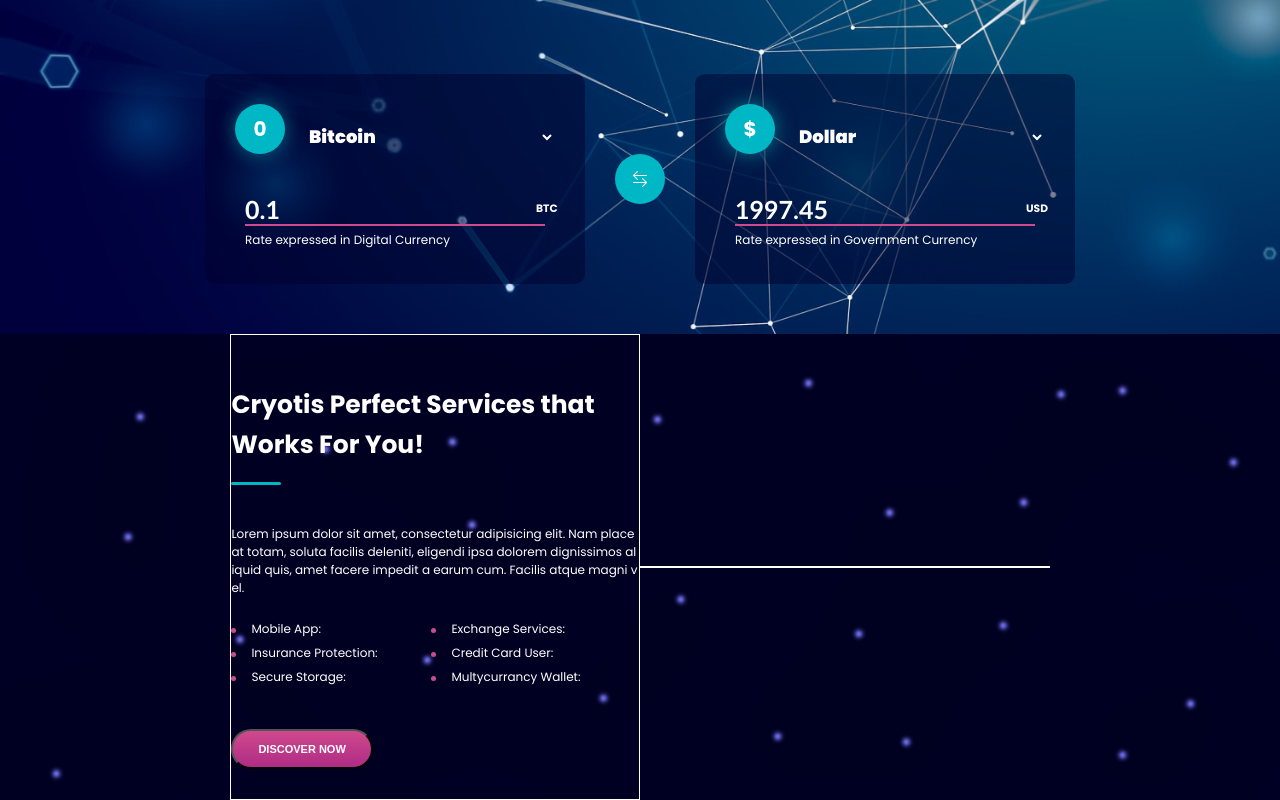
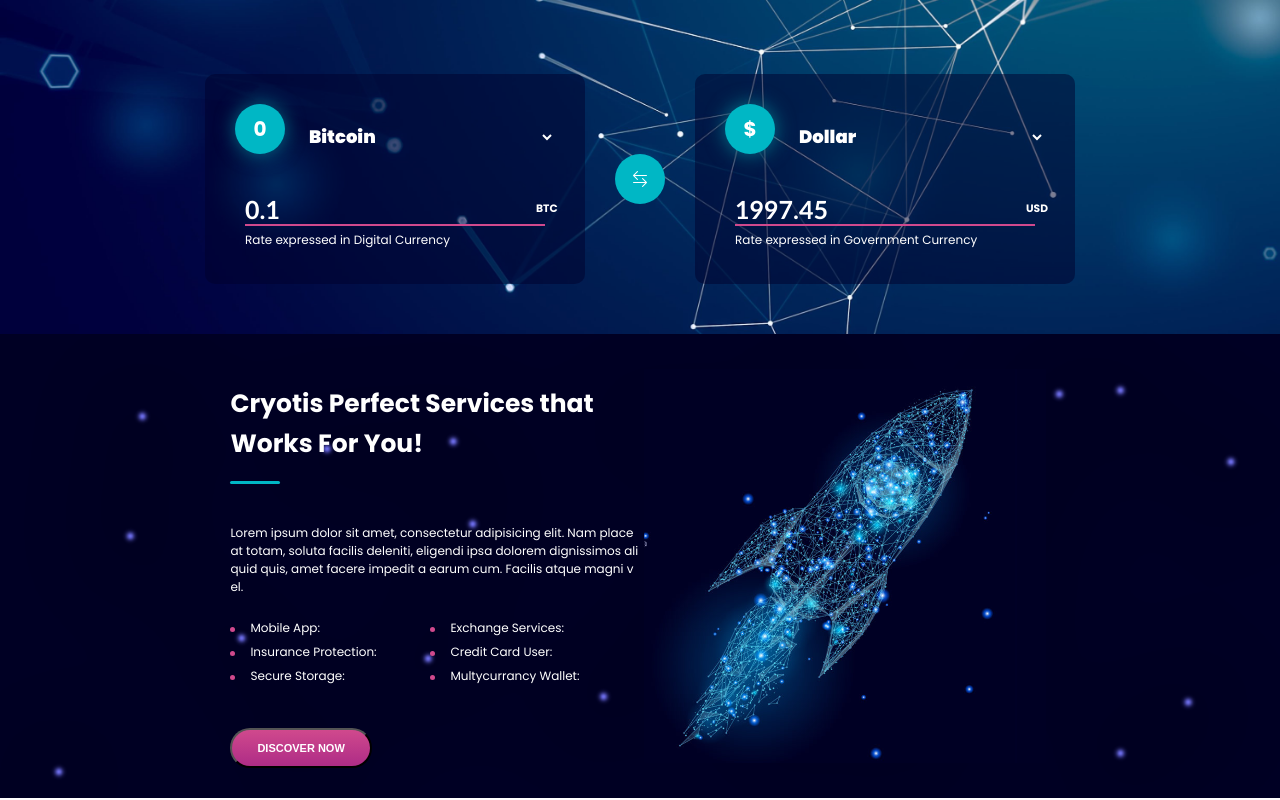
Before and after one commit to francoasevey/Cryptocurrency-Website, a plain HTML site: page index.html in a window 1280 px wide. Shown: the part 1699-2499 px from the top of the page. Drawn offline with nearby package versions, Linux system fonts and the light colour scheme.

Commit message:
rocket img

```diff
--- a/index.html
+++ b/index.html
@@ -122,7 +122,9 @@
             </ul>
             <button>DISCOVER NOW</button>
         </div>
-        <div class="rocket_img"></div>
+        <div class="rocket_img">
+            <img src="/img/Crypto Rocket.png" alt="">
+        </div>
     </div>
 
     <script src="/script.js"></script>
--- a/main.css
+++ b/main.css
@@ -378,7 +378,7 @@ aside button:hover{
 .rocket_img{
     width: 32%;
     height: auto;
-    border: 1px solid var(--color-1);
+    /*border: 1px solid var(--color-1);*/
     color: var(--color-1);
 }
 .rocket .rocket_content h1{
@@ -440,3 +440,8 @@ aside button:hover{
 .rocket .rocket_content button:hover{
     background: linear-gradient(0deg, #d0498d #ae2c86);
 }
+.rocket .rocket_img{
+    display: flex;
+    align-items: center;
+    justify-content: center;
+}
```
